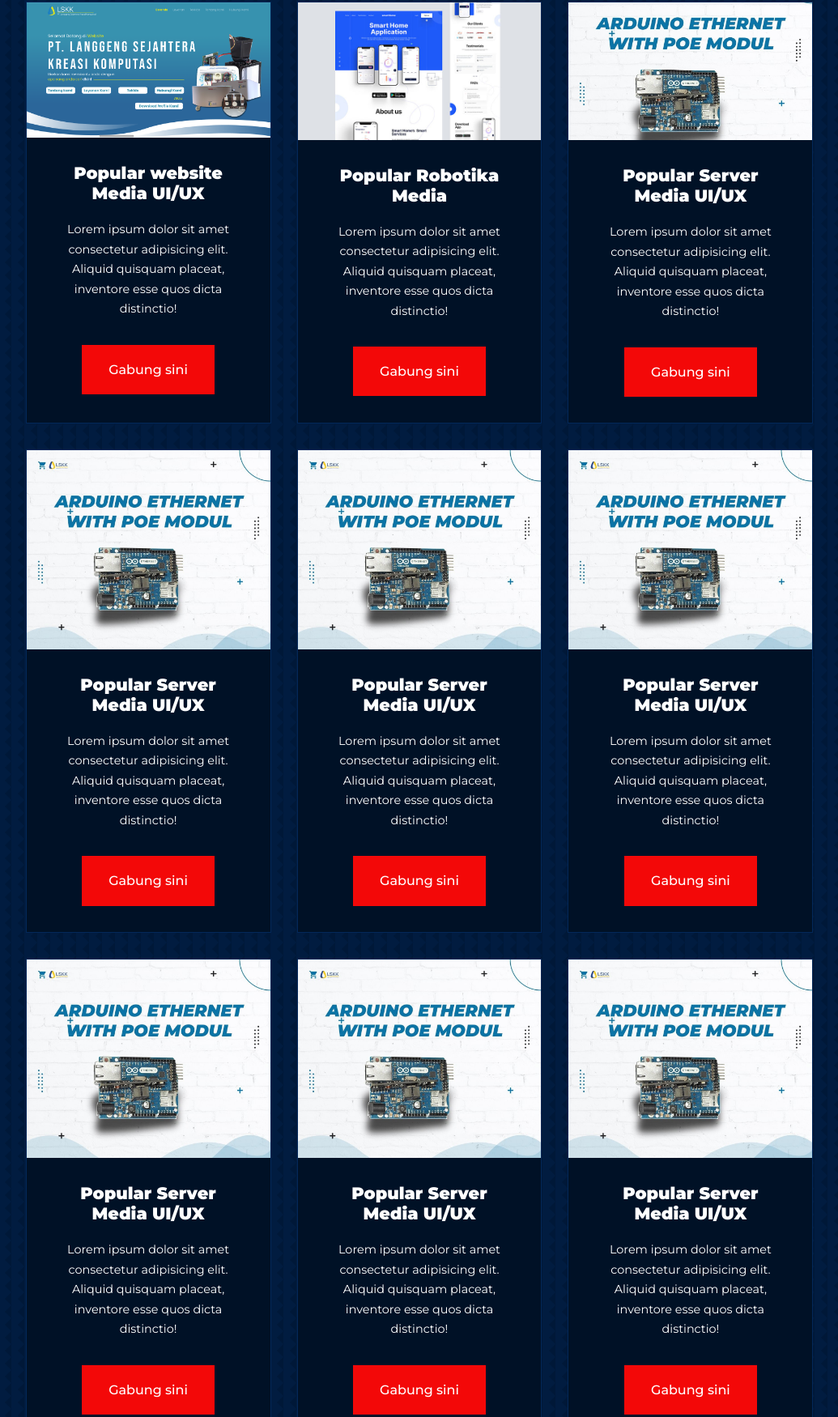
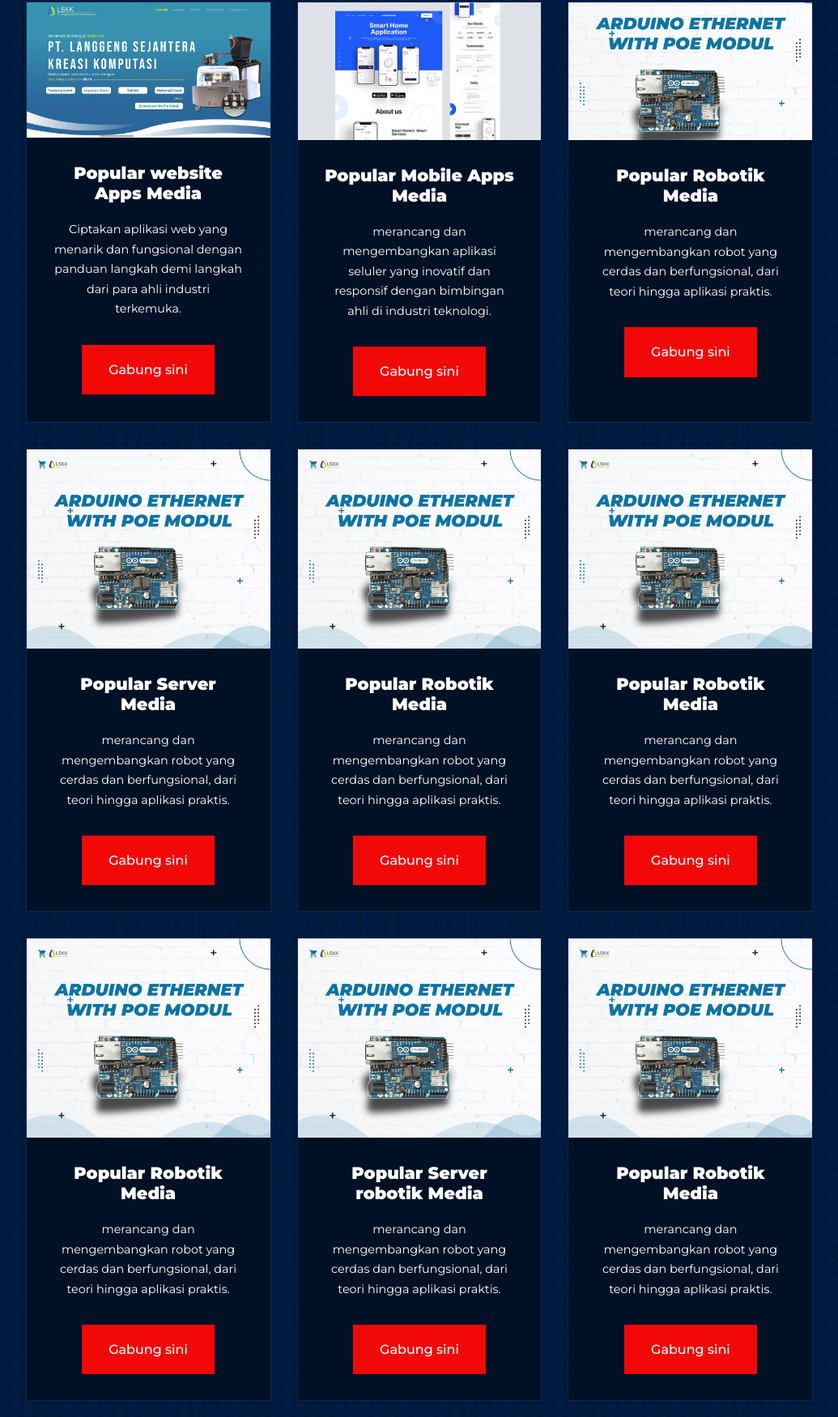
Before and after one commit to Hanifama/PPTIKclass, a plain HTML site: page Courses.html in a window 1280 px wide. Shown: the part 276-2026 px from the top of the page at 81% size, without its empty margins (122-1157 px from the left). Drawn offline with nearby package versions, Linux system fonts and the light colour scheme; a script that the page names is missing.

Commit message:
fix bug view courses

```diff
--- a/Courses.html
+++ b/Courses.html
@@ -65,10 +65,10 @@
                 </div>
 
                 <div class="course__info">
-                    <h4>Popular website Media UI/UX</h4>
+                    <h4>Popular website Apps Media</h4>
                     <p>
-                        Lorem ipsum dolor sit amet consectetur adipisicing elit.
-                        Aliquid quisquam placeat, inventore esse quos dicta distinctio!
+                        Ciptakan aplikasi web yang menarik dan fungsional dengan
+                        panduan langkah demi langkah dari para ahli industri terkemuka.
                     </p>
                     <a href="#" class="btn btn-primary">
                         Gabung sini
@@ -82,10 +82,10 @@
                 </div>
 
                 <div class="course__info">
-                    <h4>Popular Robotika Media</h4>
+                    <h4>Popular Mobile Apps Media</h4>
                     <p>
-                        Lorem ipsum dolor sit amet consectetur adipisicing elit.
-                        Aliquid quisquam placeat, inventore esse quos dicta distinctio!
+                        merancang dan mengembangkan aplikasi seluler yang inovatif dan
+                        responsif dengan bimbingan ahli di industri teknologi.
                     </p>
                     <a href="#" class="btn btn-primary">
                         Gabung sini
@@ -98,10 +98,10 @@
                     <img src="./images/course3.jpg" alt=""  height="170px">
                 </div>
                 <div class="course__info">
-                    <h4>Popular Server Media UI/UX</h4>
+                    <h4>Popular Robotik Media</h4>
                     <p>
-                        Lorem ipsum dolor sit amet consectetur adipisicing elit.
-                        Aliquid quisquam placeat, inventore esse quos dicta distinctio!
+                        merancang dan mengembangkan robot yang cerdas dan berfungsional,
+                        dari teori hingga aplikasi praktis.
                     </p>
                     <a href="#" class="btn btn-primary">
                         Gabung sini
@@ -114,10 +114,10 @@
                     <img src="./images/course3.jpg" alt="">
                 </div>
                 <div class="course__info">
-                    <h4>Popular Server Media UI/UX</h4>
+                    <h4>Popular Server Media</h4>
                     <p>
-                        Lorem ipsum dolor sit amet consectetur adipisicing elit.
-                        Aliquid quisquam placeat, inventore esse quos dicta distinctio!
+                        merancang dan mengembangkan robot yang cerdas dan berfungsional,
+                        dari teori hingga aplikasi praktis.
                     </p>
                     <a href="#" class="btn btn-primary">
                         Gabung sini
@@ -130,10 +130,10 @@
                     <img src="./images/course3.jpg" alt="">
                 </div>
                 <div class="course__info">
-                    <h4>Popular Server Media UI/UX</h4>
+                    <h4>Popular Robotik Media</h4>
                     <p>
-                        Lorem ipsum dolor sit amet consectetur adipisicing elit.
-                        Aliquid quisquam placeat, inventore esse quos dicta distinctio!
+                        merancang dan mengembangkan robot yang cerdas dan berfungsional,
+                        dari teori hingga aplikasi praktis.
                     </p>
                     <a href="#" class="btn btn-primary">
                         Gabung sini
@@ -147,10 +147,10 @@
                     <img src="./images/course3.jpg" alt="">
                 </div>
                 <div class="course__info">
-                    <h4>Popular Server Media UI/UX</h4>
+                    <h4>Popular Robotik Media</h4>
                     <p>
-                        Lorem ipsum dolor sit amet consectetur adipisicing elit.
-                        Aliquid quisquam placeat, inventore esse quos dicta distinctio!
+                        merancang dan mengembangkan robot yang cerdas dan berfungsional,
+                        dari teori hingga aplikasi praktis.
                     </p>
                     <a href="#" class="btn btn-primary">
                         Gabung sini
@@ -163,10 +163,10 @@
                     <img src="./images/course3.jpg" alt="">
                 </div>
                 <div class="course__info">
-                    <h4>Popular Server Media UI/UX</h4>
+                    <h4>Popular Robotik Media</h4>
                     <p>
-                        Lorem ipsum dolor sit amet consectetur adipisicing elit.
-                        Aliquid quisquam placeat, inventore esse quos dicta distinctio!
+                        merancang dan mengembangkan robot yang cerdas dan berfungsional,
+                        dari teori hingga aplikasi praktis.
                     </p>
                     <a href="#" class="btn btn-primary">
                         Gabung sini
@@ -179,10 +179,10 @@
                     <img src="./images/course3.jpg" alt="">
                 </div>
                 <div class="course__info">
-                    <h4>Popular Server Media UI/UX</h4>
+                    <h4>Popular Server robotik Media</h4>
                     <p>
-                        Lorem ipsum dolor sit amet consectetur adipisicing elit.
-                        Aliquid quisquam placeat, inventore esse quos dicta distinctio!
+                        merancang dan mengembangkan robot yang cerdas dan berfungsional,
+                        dari teori hingga aplikasi praktis.
                     </p>
                     <a href="#" class="btn btn-primary">
                         Gabung sini
@@ -195,10 +195,10 @@
                     <img src="./images/course3.jpg" alt="">
                 </div>
                 <div class="course__info">
-                    <h4>Popular Server Media UI/UX</h4>
+                    <h4>Popular Robotik Media</h4>
                     <p>
-                        Lorem ipsum dolor sit amet consectetur adipisicing elit.
-                        Aliquid quisquam placeat, inventore esse quos dicta distinctio!
+                        merancang dan mengembangkan robot yang cerdas dan berfungsional,
+                        dari teori hingga aplikasi praktis.
                     </p>
                     <a href="#" class="btn btn-primary">
                         Gabung sini
@@ -211,10 +211,10 @@
                     <img src="./images/course3.jpg" alt="">
                 </div>
                 <div class="course__info">
-                    <h4>Popular Server Media UI/UX</h4>
+                    <h4>Popular Robotik Media</h4>
                     <p>
-                        Lorem ipsum dolor sit amet consectetur adipisicing elit.
-                        Aliquid quisquam placeat, inventore esse quos dicta distinctio!
+                        merancang dan mengembangkan robot yang cerdas dan berfungsional,
+                        dari teori hingga aplikasi praktis.
                     </p>
                     <a href="#" class="btn btn-primary">
                         Gabung sini
@@ -227,10 +227,10 @@
                     <img src="./images/course3.jpg" alt="">
                 </div>
                 <div class="course__info">
-                    <h4>Popular Server Media UI/UX</h4>
+                    <h4>Popular Robotik Media</h4>
                     <p>
-                        Lorem ipsum dolor sit amet consectetur adipisicing elit.
-                        Aliquid quisquam placeat, inventore esse quos dicta distinctio!
+                        merancang dan mengembangkan robot yang cerdas dan berfungsional,
+                        dari teori hingga aplikasi praktis.
                     </p>
                     <a href="#" class="btn btn-primary">
                         Gabung sini
@@ -243,10 +243,10 @@
                     <img src="./images/course3.jpg" alt="">
                 </div>
                 <div class="course__info">
-                    <h4>Popular Server Media UI/UX</h4>
+                    <h4>Popular Robotik Media</h4>
                     <p>
-                        Lorem ipsum dolor sit amet consectetur adipisicing elit.
-                        Aliquid quisquam placeat, inventore esse quos dicta distinctio!
+                        merancang dan mengembangkan robot yang cerdas dan berfungsional,
+                        dari teori hingga aplikasi praktis.
                     </p>
                     <a href="#" class="btn btn-primary">
                         Gabung sini
```
